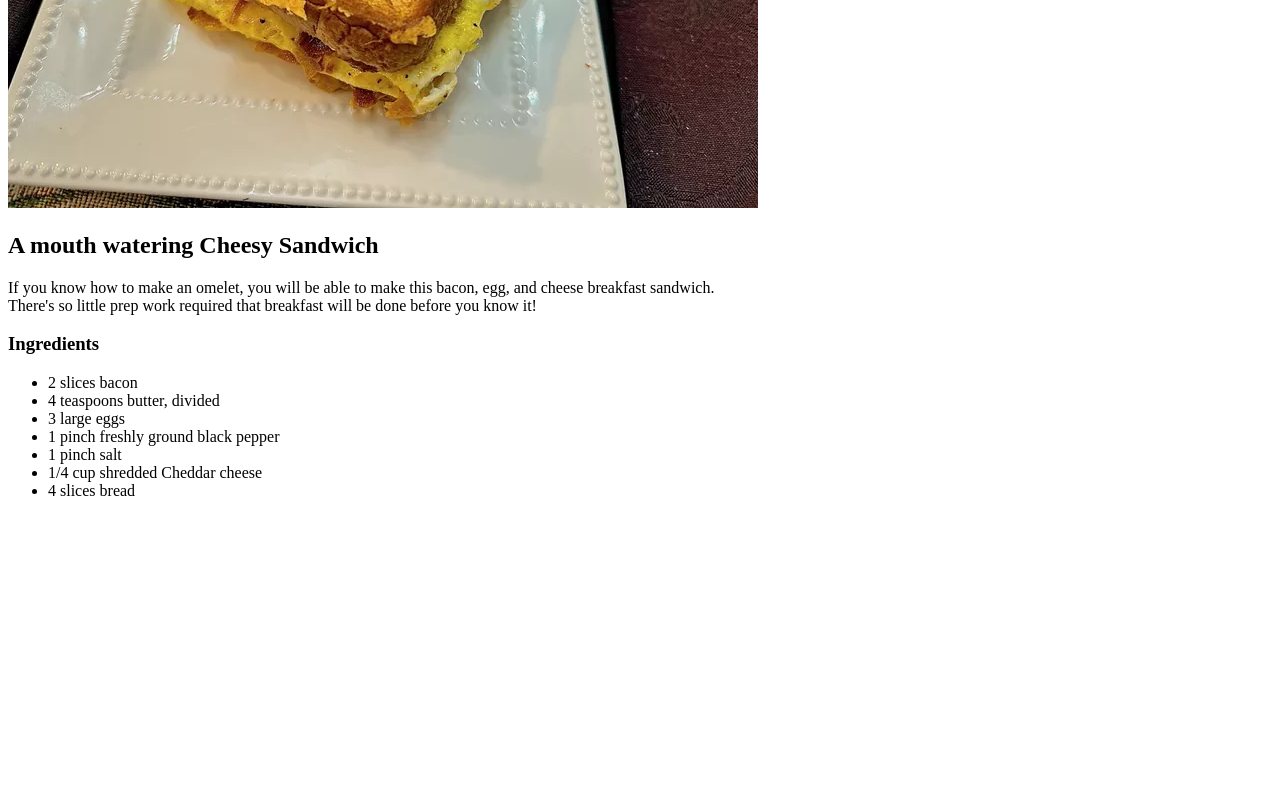
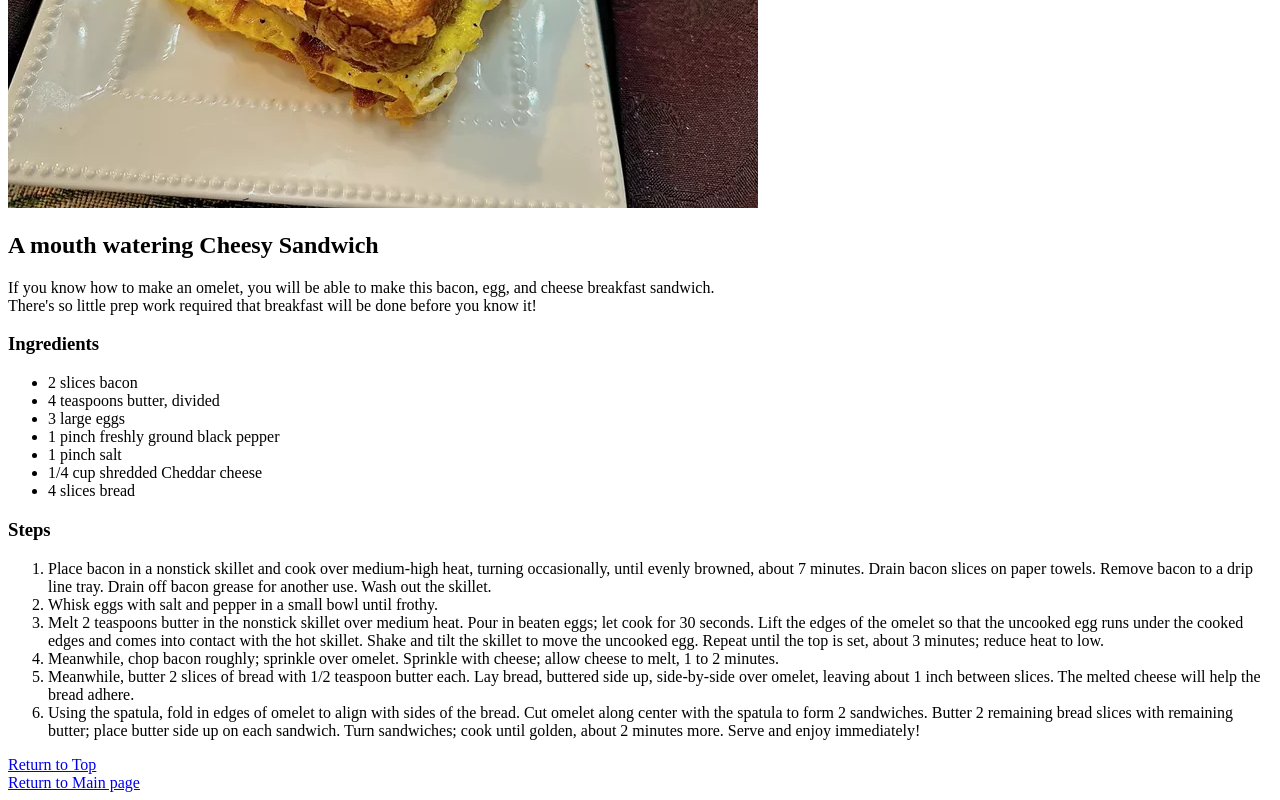
Before and after one commit to yuvraj024/odin-recipes, a plain HTML site: page recipes/sandwich.html in a window 1280 px wide. Shown: the part 435-1235 px from the top of the page. Before the commit the page ends 951 px from the top, so only its background shows below. Drawn offline with Linux system fonts and the light colour scheme.

Commit message:
Add steps to sandwich page and links to main and top of page
add the final steps to follow list for the page and added tewo links for returning to the top and to the main page

```diff
--- a/recipes/sandwich.html
+++ b/recipes/sandwich.html
@@ -23,5 +23,19 @@
         <li>1/4 cup shredded Cheddar cheese</li>
         <li>4 slices bread</li>
     </ul>
+    <h3>Steps</h3>
+    <ol>
+        <li>Place bacon in a nonstick skillet and cook over medium-high heat, turning occasionally, until evenly browned, about 7 minutes. Drain bacon slices on paper towels. Remove bacon to a drip line tray. Drain off bacon grease for another use. Wash out the skillet.</li>
+        <li>Whisk eggs with salt and pepper in a small bowl until frothy.</li>
+        <li>Melt 2 teaspoons butter in the nonstick skillet over medium heat. Pour in beaten eggs; let cook for 30 seconds. Lift the edges of the omelet so that the uncooked egg runs under the cooked edges and comes into contact with the hot skillet. Shake and tilt the skillet to move the uncooked egg. Repeat until the top is set, about 3 minutes; reduce heat to low. </li>
+        <li>Meanwhile, chop bacon roughly; sprinkle over omelet. Sprinkle with cheese; allow cheese to melt, 1 to 2 minutes. </li>
+        <li>Meanwhile, butter 2 slices of bread with 1/2 teaspoon butter each. Lay bread, buttered side up, side-by-side over omelet, leaving about 1 inch between slices. The melted cheese will help the bread adhere.</li>
+        <li>Using the spatula, fold in edges of omelet to align with sides of the bread. Cut omelet along center with the spatula to form 2 sandwiches. Butter 2 remaining bread slices with remaining butter; place butter side up on each sandwich. Turn sandwiches; cook until golden, about 2 minutes more. Serve and enjoy immediately!</li>
+    </ol>
+
+    <a href="#">Return to Top</a>
+    <br>
+    <a href="../index.html
+    ">Return to Main page</a>
 </body>
 </html>
```
